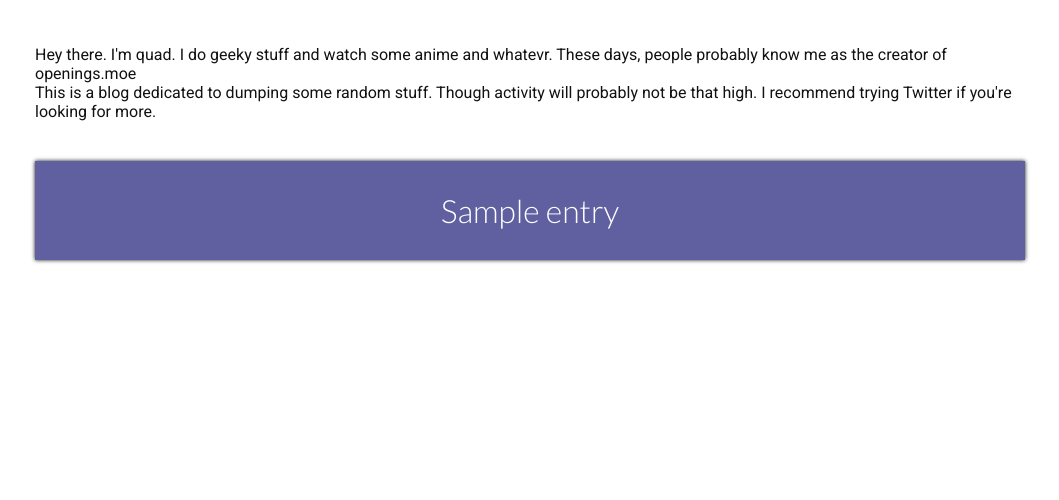
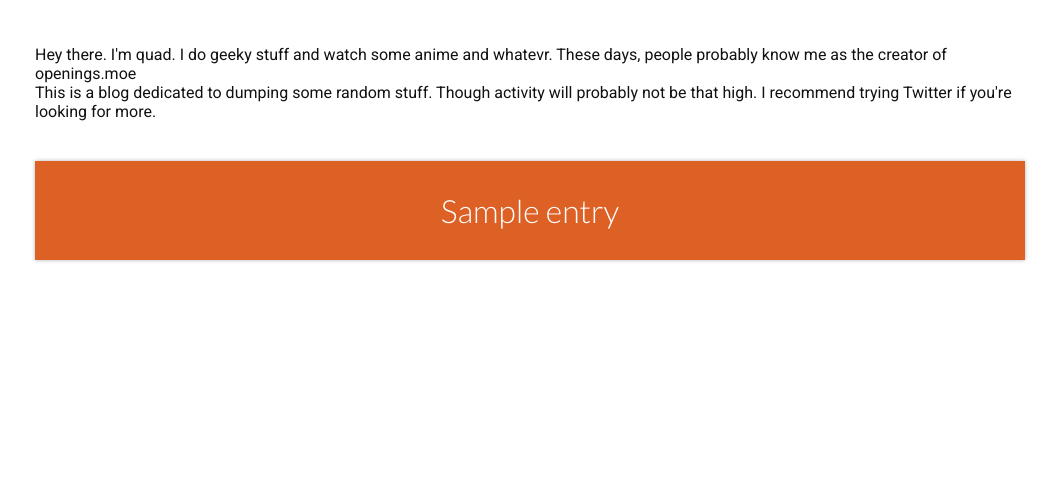
Before and after one commit to QuadPiece/flask-blog, a Flask app: template templates/home.html in a window 1280 px wide. Shown: the part 70-570 px from the top of the page, without its empty margins (110-1169 px from the left). Run offline with Flask 2, Linux system fonts and the light colour scheme; the template is opened without the code that fills it: most values are stand-ins (such as "Sample title", 1, 10 or a date in 2020).

Commit message:
Start or migration to orange

```diff
--- a/static/style.css
+++ b/static/style.css
@@ -115,7 +115,7 @@ a:hover {
 .entries a li {
   list-style: none;
   width: 100%;
-  background-color: #6060A0;
+  background-color: #DD6025;
   color: #ffffff;
   box-sizing: border-box;
   padding: 30px;
@@ -124,19 +124,16 @@ a:hover {
   font-weight: 300;
   transition: background 0.2s;
   text-align: center;
-  box-shadow: 0px 0px 4px #111111;
-  margin-top: 10px;
-  margin-bottom: 10px;
+  box-shadow: 0px 0px 4px rgba(0,0,0,0.3);
 }
 
 .entries a:visited li {
-  background-color: #505090;
   font-size: 22pt;
-  color: #eeeeee;
+  color: #CCCCCC;
 }
 
 .entries a:hover li {
-  background-color: #8080E0;
+  background-color: #FF7535;
   color: #fff;
 }
 
```
